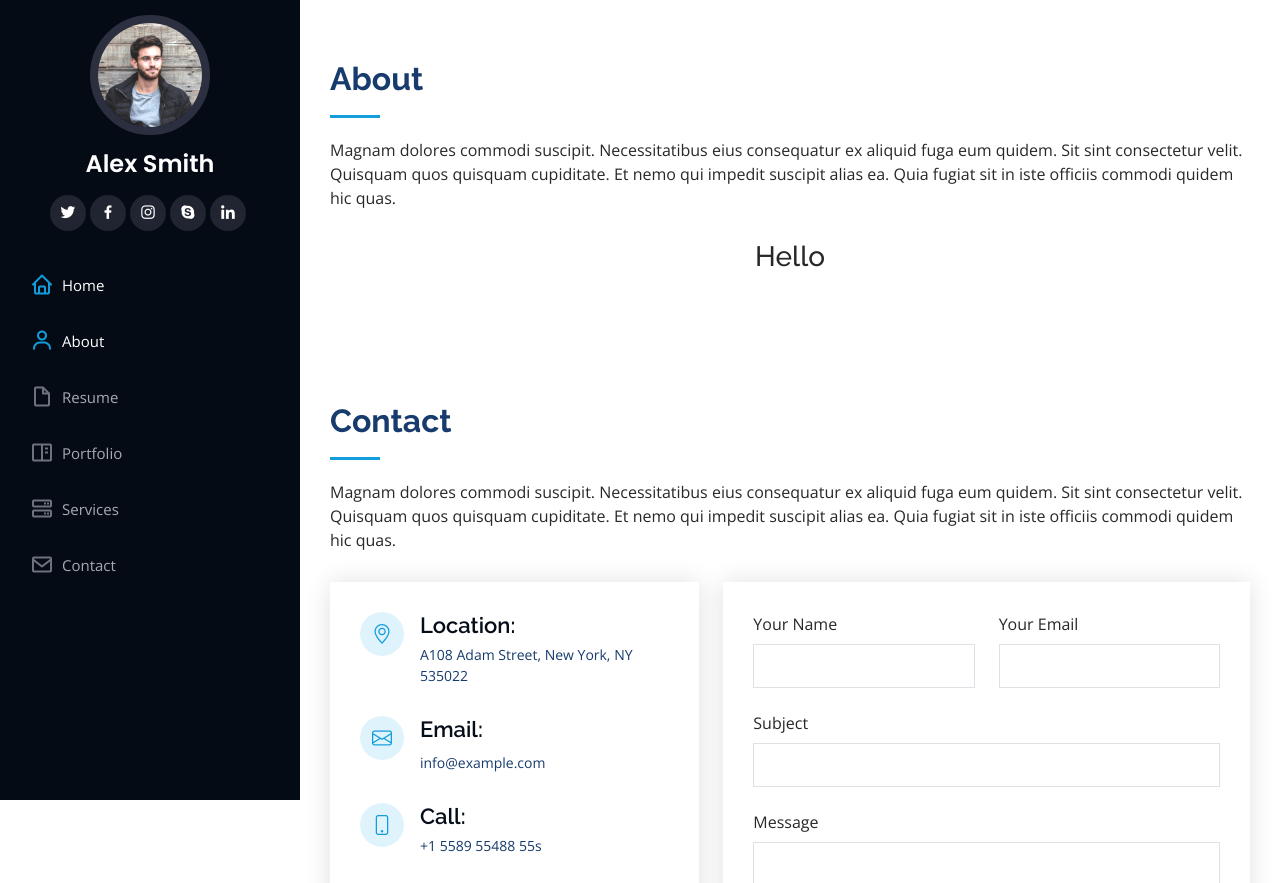
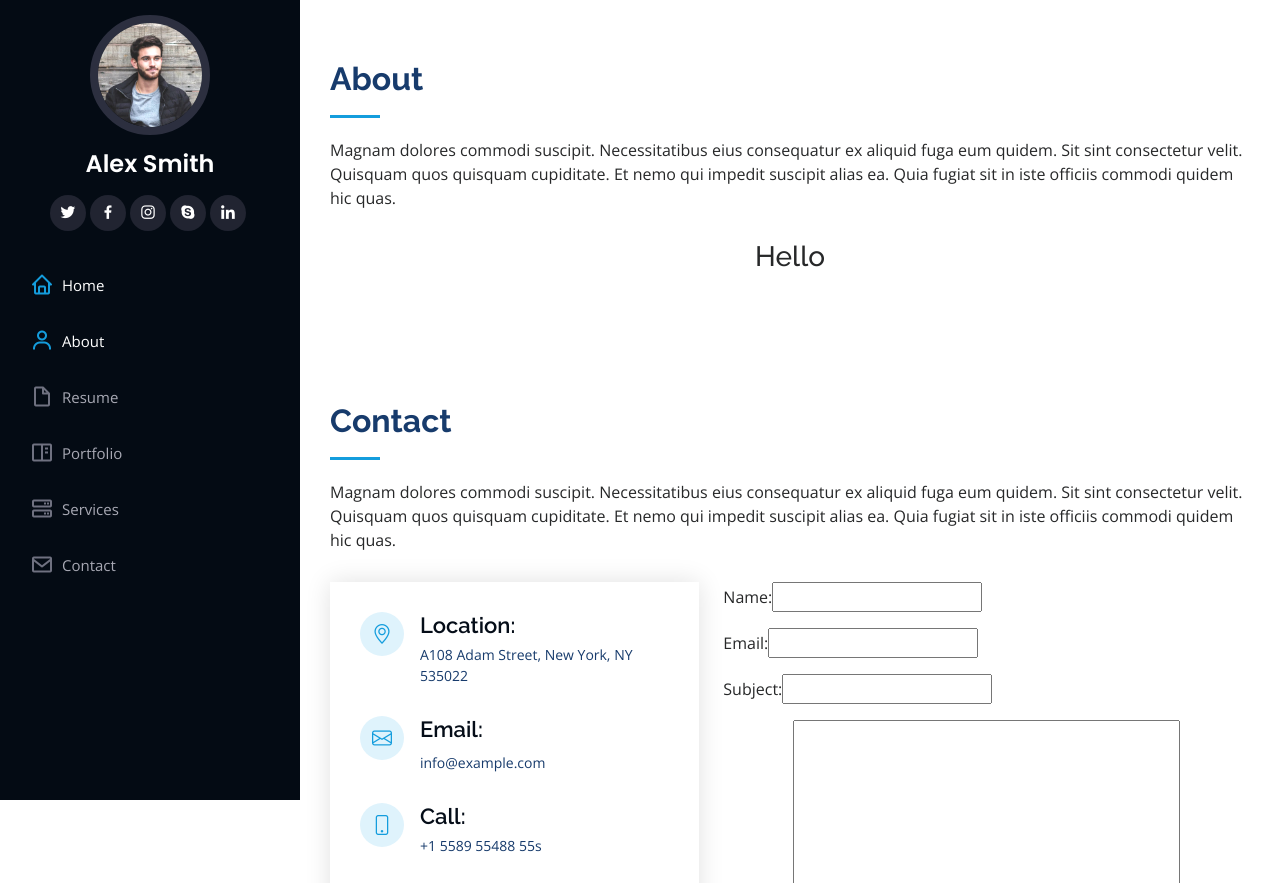
Before and after one commit to jibon969/iPortfolio, a Django app: page / in a window 1280 px wide. Shown: the top 883 px of the page. Run offline with Django 3.2, Linux system fonts and the light colour scheme; some libraries are stand-ins or nearby versions.

Commit message:
added contact form

```diff
--- a/home/templates/home/index.html
+++ b/home/templates/home/index.html
@@ -45,30 +45,35 @@
                 </div>
 
                 <div class="col-lg-7 mt-5 mt-lg-0 d-flex align-items-stretch">
-                    <form method="post" role="form" class="php-email-form">
+                    <form action="#" method="POST">
                         {% csrf_token %}
-                        <div class="row">
-                            <div class="form-group col-md-6">
-                                <label for="name">Your Name</label>
-                                <input type="text" name="name" class="form-control" required>
-                            </div>
-                            <div class="form-group col-md-6">
-                                <label for="name">Your Email</label>
-                                <input type="email" class="form-control" name="email" required>
-                            </div>
-                        </div>
-                        <div class="form-group">
-                            <label for="name">Subject</label>
-                            <input type="text" class="form-control" name="subject" required>
-                        </div>
-                        <div class="form-group">
-                            <label for="name">Message</label>
-                            <textarea class="form-control" name="message" rows="10" required></textarea>
-                        </div>
-                        <div class="text-center">
-                            <button type="submit">Send Message</button>
-                        </div>
+                        {{ from.as_p }}
+                        <button type="submit" class="btn btn-primary">Submit</button>
                     </form>
+{#                    <form method="post" role="form" class="php-email-form">#}
+{#                        {% csrf_token %}#}
+{#                        <div class="row">#}
+{#                            <div class="form-group col-md-6">#}
+{#                                <label for="name">Your Name</label>#}
+{#                                <input type="text" name="name" class="form-control" required>#}
+{#                            </div>#}
+{#                            <div class="form-group col-md-6">#}
+{#                                <label for="name">Your Email</label>#}
+{#                                <input type="email" class="form-control" name="email" required>#}
+{#                            </div>#}
+{#                        </div>#}
+{#                        <div class="form-group">#}
+{#                            <label for="name">Subject</label>#}
+{#                            <input type="text" class="form-control" name="subject" required>#}
+{#                        </div>#}
+{#                        <div class="form-group">#}
+{#                            <label for="name">Message</label>#}
+{#                            <textarea class="form-control" name="message" rows="10" required></textarea>#}
+{#                        </div>#}
+{#                        <div class="text-center">#}
+{#                            <button type="submit">Send Message</button>#}
+{#                        </div>#}
+{#                    </form>#}
                 </div>
 
             </div>
--- a/home/views.py
+++ b/home/views.py
@@ -5,16 +5,19 @@ from django.contrib import messages
 
 
 def home(request):
-    form = ContactForm(request.POST or None)
-    errors = None
-    if form.is_valid():
-        form.save()
-        messages.add_message(request, messages.SUCCESS, "Success! Thank you for your message.")
-        return HttpResponseRedirect(request.META.get('HTTP_REFERER'))
-    if form.errors:
-        errors = form.errors
+    if request.method == "POST":
+        form = ContactForm(request.POST or None)
+        if form.is_valid():
+            form.save()
+            messages.add_message(request, messages.SUCCESS, "Success! Thank you for your message.")
+            return HttpResponseRedirect(request.META.get('HTTP_REFERER'))
+
+        else:
+            messages.add_message(request, messages.WARNING, "Please try again !")
+            return HttpResponseRedirect(request.META.get('HTTP_REFERER'))
+    else:
+        form = ContactForm()
     context = {
-        'form': form,
-        'errors': errors,
+        'from': form,
     }
     return render(request, "home/index.html", context)
```
Also changed, not shown: contact/stack.py (added), db.sqlite3.
